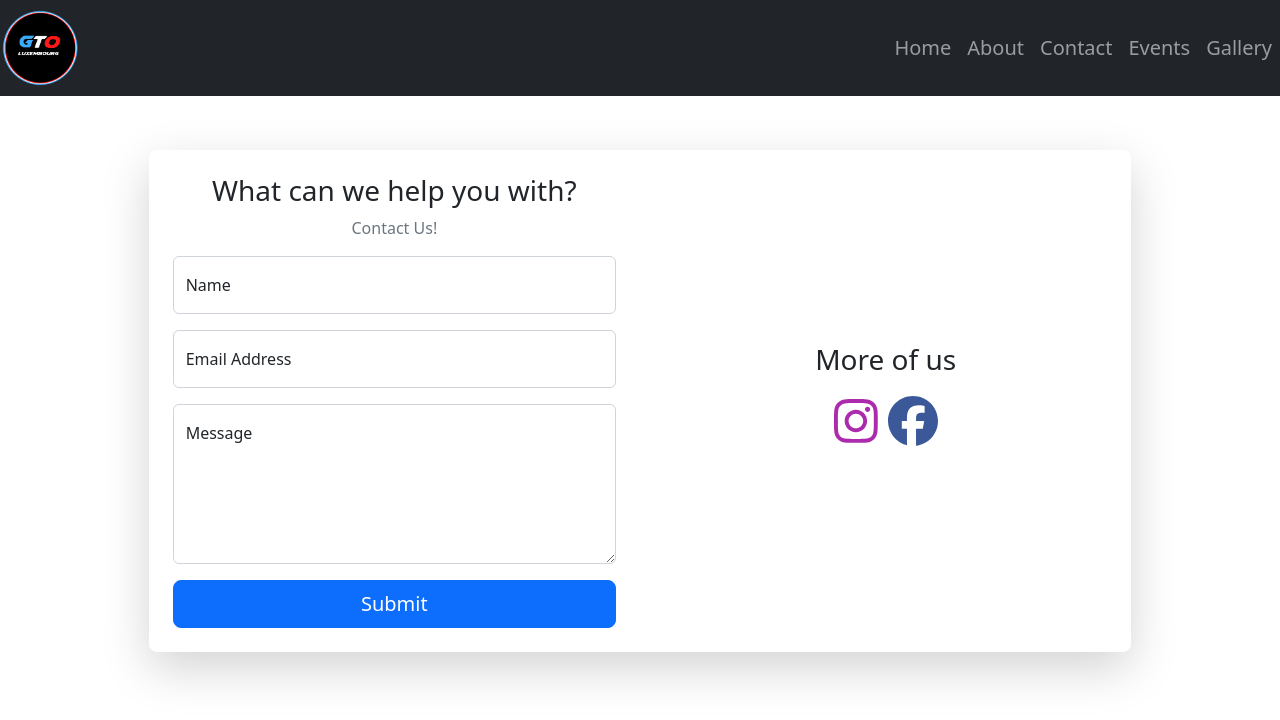
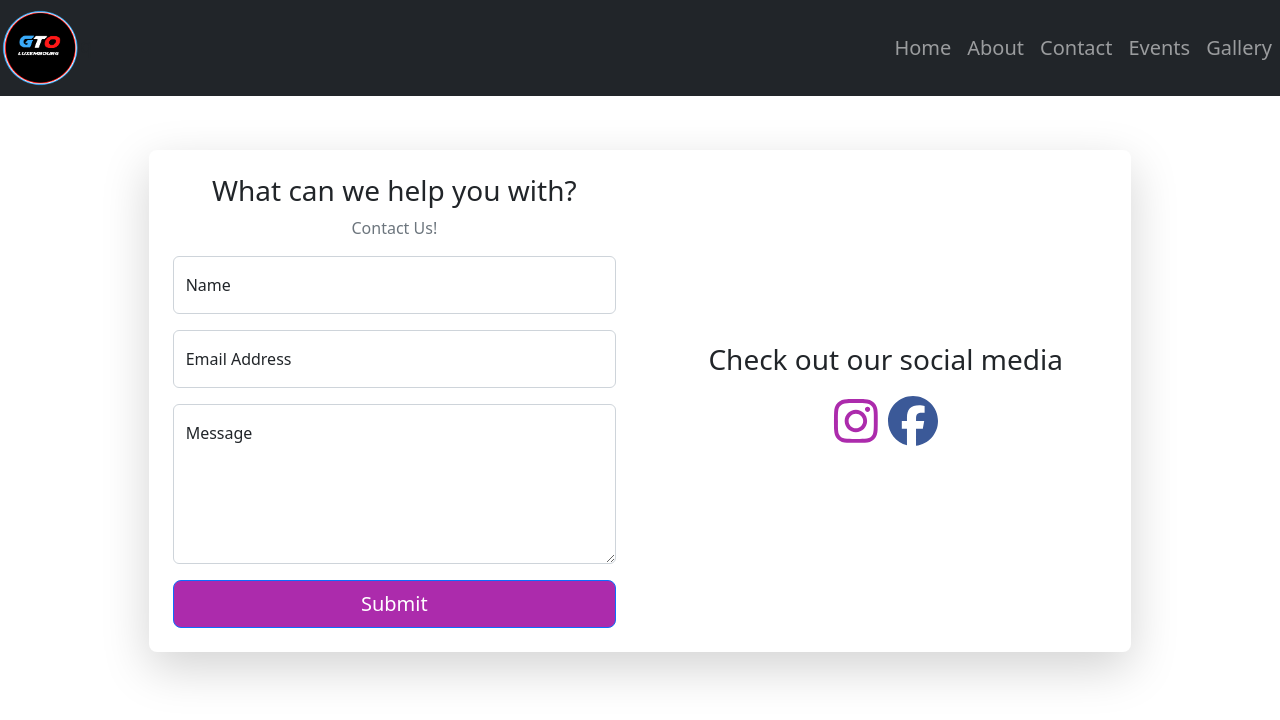
Before and after one commit to kinglouie-fm/gto_website, a Vue app: page /contact in a window 1280 px wide. Shown: the top 720 px of the page. Built offline with nearby package versions, Linux system fonts and the light colour scheme.

Commit message:
small changes to contact form

```diff
--- a/src/components/Contact.vue
+++ b/src/components/Contact.vue
@@ -58,7 +58,7 @@
             </div>
             <div class="col-sm-6 p-4 d-none d-sm-block aside-text">
                 <div class="text-center">
-                    <div class="h3 fw-light">More of us</div>
+                    <div class="h3 fw-light">Check out our social media</div>
                     <!-- Instagram -->
                     <a style="color: #ac2bac;" href="https://www.instagram.com/gto.lu/" target=”_blank” role="button">
                         <fa :icon="['fab', 'instagram']" />
@@ -85,4 +85,7 @@ a {
     padding: 5px;
     font-size: 50px;
 }
+.btn-primary{
+  background-color: #ac2bac !important;
+}
 </style>
```
